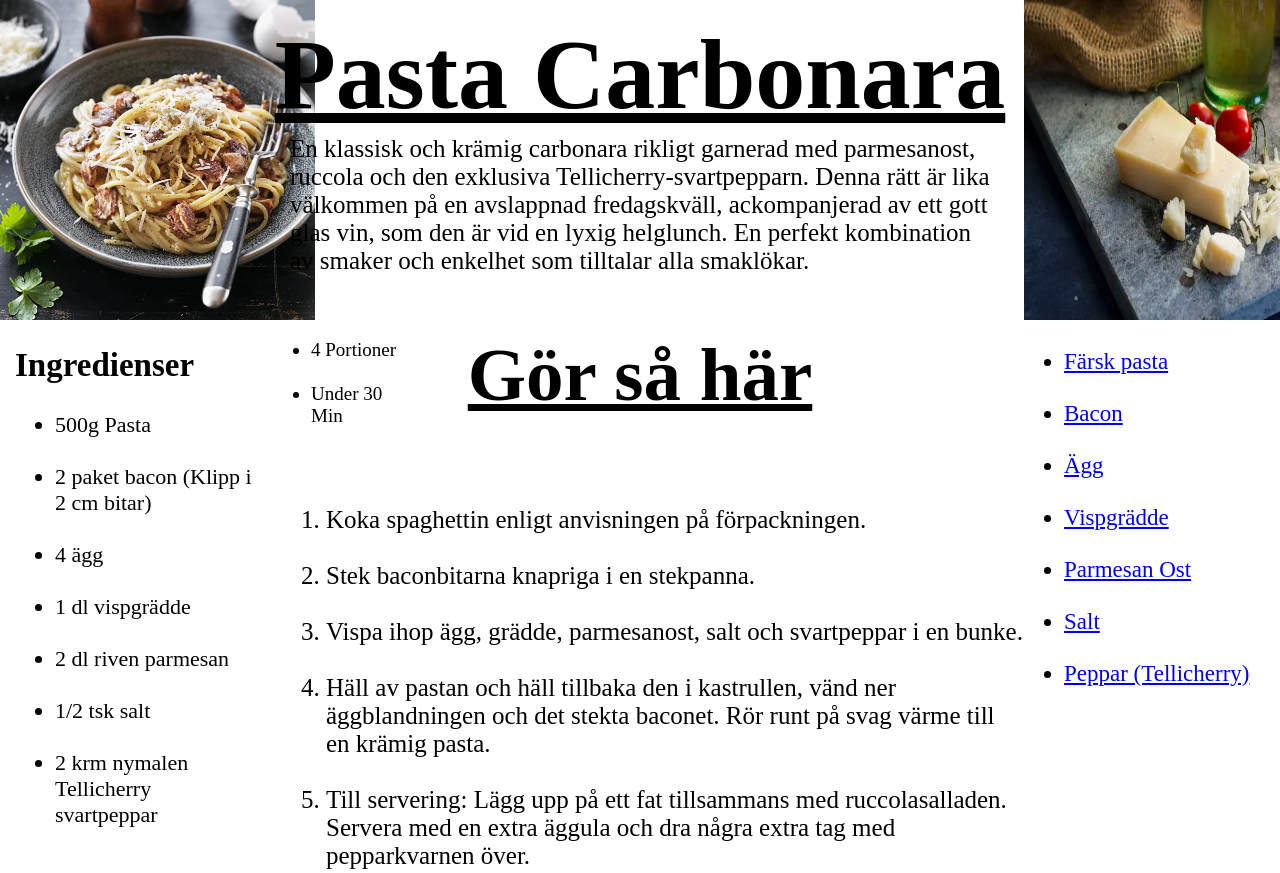
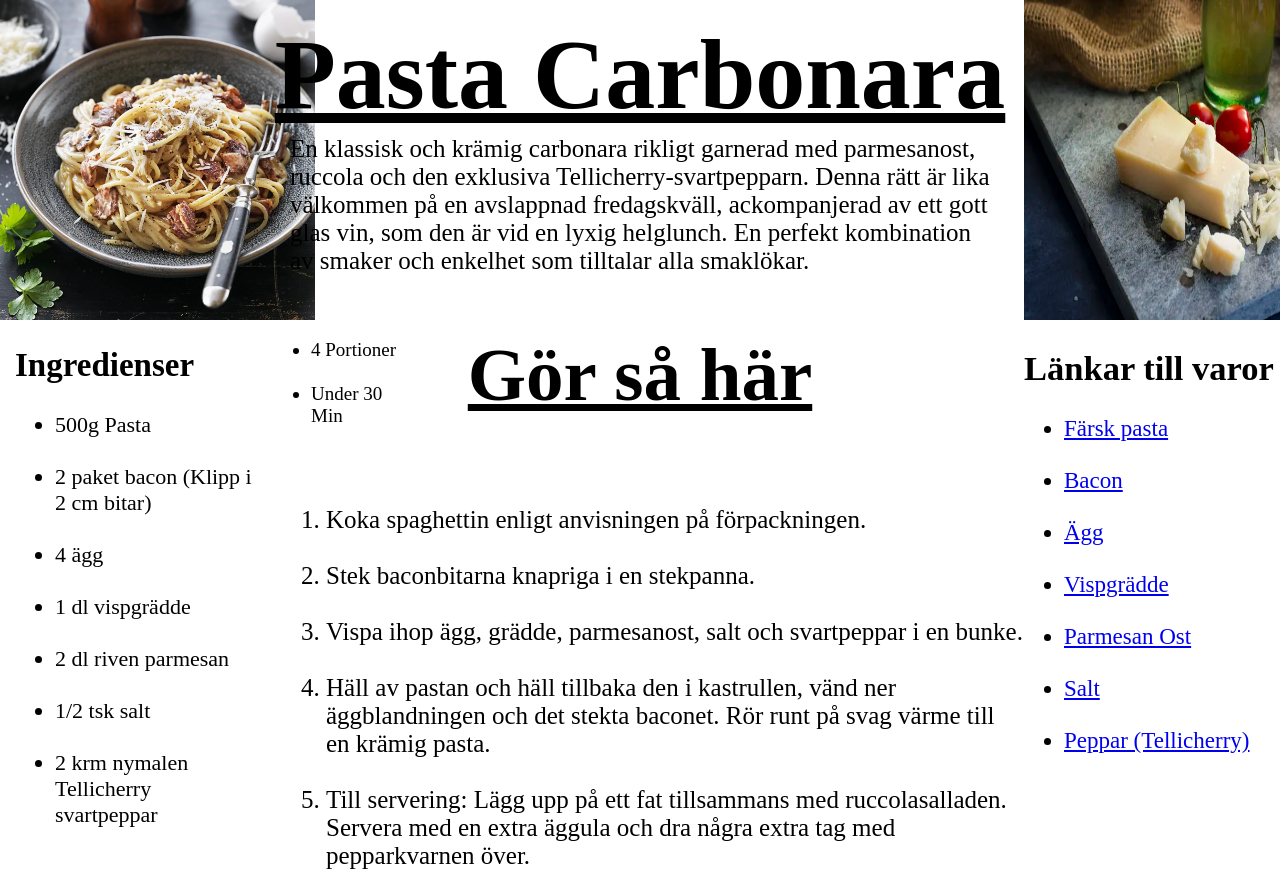
Before and after one commit to TE22B-Dino-Wallin/Hemsida-recept, a plain HTML site: page index.html in a window 1280 px wide. Shown: the top 873 px of the page. Drawn offline with Linux system fonts and the light colour scheme.

Commit message:
la till en rubrik jag glömde

```diff
--- a/index.html
+++ b/index.html
@@ -75,7 +75,7 @@
     </main>
 
     <aside class="länkar">
-      <h2></h2>
+      <h2>Länkar till varor</h2>
       <ul>
         <li><a href="https://handlaprivatkund.ica.se/stores/1003380/products/Spaghetti-250g-ICA/2116954">Färsk pasta</a></li>
         <br>
```
